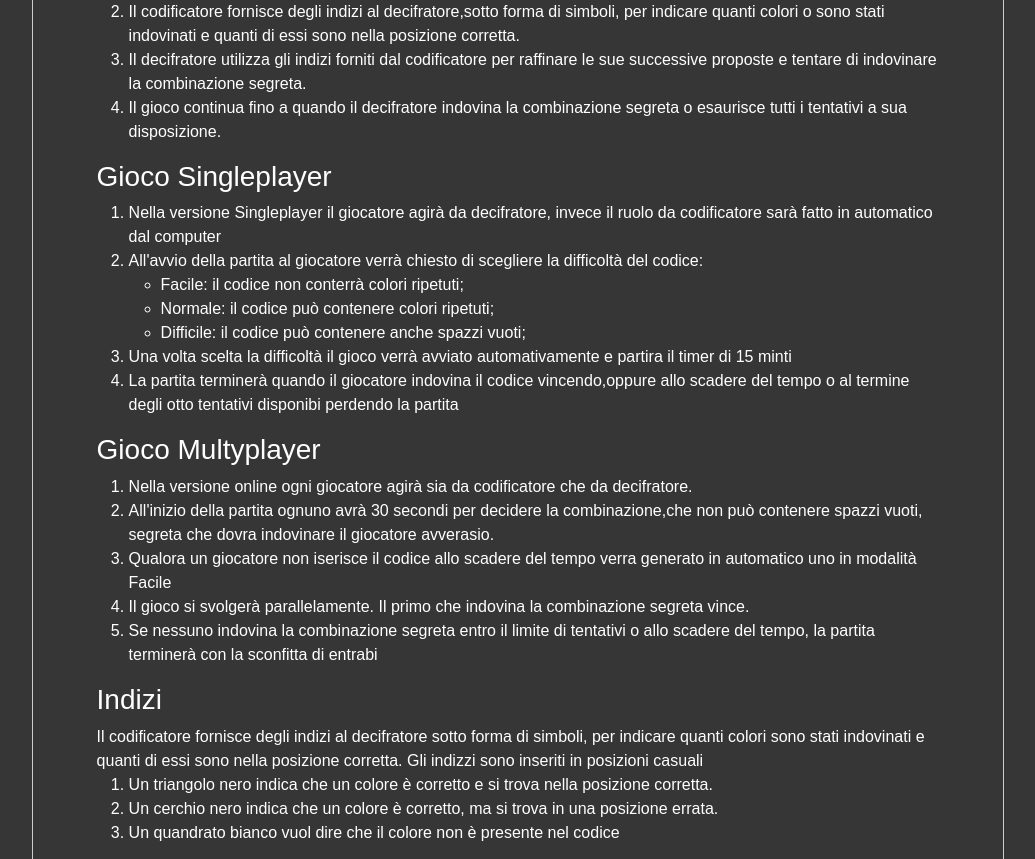
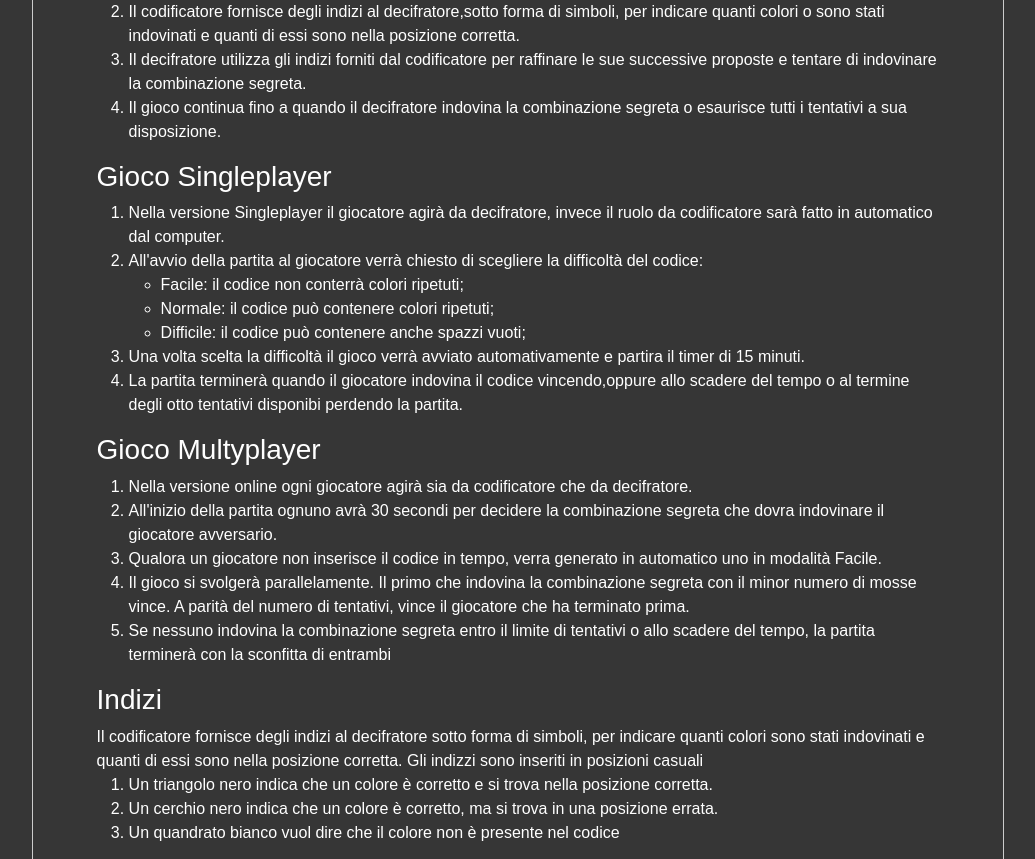
Before and after one commit to l3onrdo/Mind-Masters, a Flask app: page /regole in a window 1280 px wide. Shown: the part 445-1304 px from the top of the page, without its empty margins (122-1157 px from the left). Run offline with Flask 3, Linux system fonts and the light colour scheme.

Commit message:
Added style to about us page. Corrected rules.

```diff
--- a/app.py
+++ b/app.py
@@ -543,7 +543,6 @@ def hasEnded():
             # if both players have won the game, the winner is the one with the lowest tries. If the tries are the same, the winner is the one who finished the game first
             print("asdasdasd")
             if maxRowMoves1 is None and maxRowMoves2 is None:
-
                 data['winner'] = 'draw'
             elif maxRowMoves1 is None:
                 data['winner'] = partita.player2
@@ -554,7 +553,7 @@ def hasEnded():
 
                     print(online_game.oraFine1)
                     print(online_game.oraFine2)
-                    print("aaaaadsd")
+
                     print(online_game.oraFine1 < online_game.oraFine2)
                     print(online_game.oraFine1 > online_game.oraFine2)
 
--- a/templates/rules.html
+++ b/templates/rules.html
@@ -34,25 +34,25 @@
             <div class="rule-section">
                 <h3>Gioco Singleplayer</h3>
                 <ol>
-                    <li>Nella versione Singleplayer il giocatore agirà da decifratore, invece il ruolo da codificatore sarà fatto in automatico dal computer</li>
+                    <li>Nella versione Singleplayer il giocatore agirà da decifratore, invece il ruolo da codificatore sarà fatto in automatico dal computer.</li>
                     <li>All'avvio della partita al giocatore verrà chiesto di scegliere la difficoltà del codice:</li>
                     <ul>
                         <li>Facile: il codice non conterrà colori ripetuti;</li>
                         <li>Normale: il codice può contenere colori ripetuti; </li>
                         <li>Difficile: il codice può contenere anche spazzi vuoti; </li>
                     </ul>
-                    <li>Una volta scelta la difficoltà il gioco verrà avviato automativamente e partira il timer di 15 minti</li>
-                    <li>La partita terminerà quando il giocatore indovina il codice vincendo,oppure allo scadere del tempo o al termine degli otto tentativi disponibi perdendo la partita</li>
+                    <li>Una volta scelta la difficoltà il gioco verrà avviato automativamente e partira il timer di 15 minuti.</li>
+                    <li>La partita terminerà quando il giocatore indovina il codice vincendo,oppure allo scadere del tempo o al termine degli otto tentativi disponibi perdendo la partita.</li>
                 </ol>
             </div>
             <div class="rule-section">
                 <h3>Gioco Multyplayer</h3>
                 <ol>
                     <li>Nella versione online ogni giocatore agirà sia da codificatore che da decifratore.</li>
-                    <li>All'inizio della partita ognuno avrà 30 secondi per decidere la combinazione,che non può contenere spazzi vuoti, segreta che dovra indovinare il giocatore avverasio.</li>
-                    <li>Qualora un giocatore non iserisce il codice allo scadere del tempo verra generato in automatico uno in modalità Facile</li>
-                    <li>Il gioco si svolgerà parallelamente. Il primo che indovina la combinazione segreta vince.</li>
-                    <li>Se nessuno indovina la combinazione segreta entro il limite di tentativi o allo scadere del tempo, la partita terminerà con la sconfitta di entrabi</li>
+                    <li>All'inizio della partita ognuno avrà 30 secondi per decidere la combinazione segreta che dovra indovinare il giocatore avversario.</li>
+                    <li>Qualora un giocatore non inserisce il codice in tempo, verra generato in automatico uno in modalità Facile.</li>
+                    <li>Il gioco si svolgerà parallelamente. Il primo che indovina la combinazione segreta con il minor numero di mosse vince. A parità del numero di tentativi, vince il giocatore che ha terminato prima.</li>
+                    <li>Se nessuno indovina la combinazione segreta entro il limite di tentativi o allo scadere del tempo, la partita terminerà con la sconfitta di entrambi</li>
                 </ol>
             </div>
             <div class="rule-section">
```
Also changed, not shown: static/css/about_us.css (+8 -1 lines), templates/about_us.html (+7 -2 lines).
